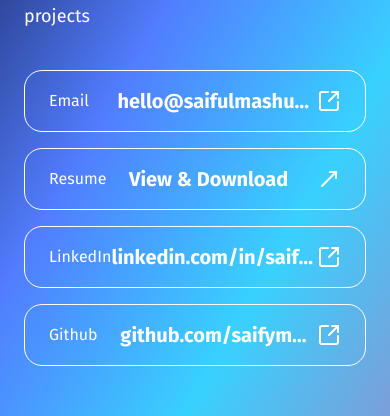
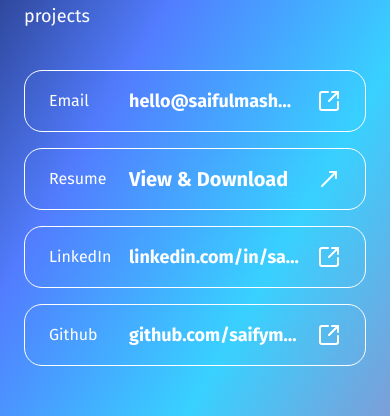
Before and after one commit to saifymatteo/saifymatteo, a Next.js app in the folder nextjs/: page /contact in a window 390 px wide. Shown: the part 206-622 px from the top of the page. Built offline with nearby package versions, Linux system fonts and the light colour scheme.

Commit message:
[nextjs] fix(style): more UI with padding and underline

```diff
--- a/nextjs/app/components/home_hero.tsx
+++ b/nextjs/app/components/home_hero.tsx
@@ -58,19 +58,15 @@
   );
 }
 
-function SoftwareEngineerPill() {
-  return <Pill>Software Engineer</Pill>;
-}
-
 export default function HomeHero() {
   return (
     <PageHero innerClassName="flex flex-col items-center gap-6 px-6 pt-12 sm:flex-row sm:gap-14 sm:pb-0">
       <motion.p
         {...fadeUp}
         transition={{ delay: 0.32, duration: 0.3 }}
-        className="top-5 right-6 z-10 sm:absolute xl:right-0"
+        className="top-8 right-6 z-10 sm:absolute xl:right-0"
       >
-        <SoftwareEngineerPill />
+        <Pill>Software Engineer</Pill>
       </motion.p>
       <Intro />
       <motion.div
--- a/nextjs/app/contact/page.tsx
+++ b/nextjs/app/contact/page.tsx
@@ -78,13 +78,13 @@
                   rel={
                     contact.href.startsWith('http') ? 'noreferrer' : undefined
                   }
-                  className="group flex flex-row items-center justify-between rounded-2xl border border-white px-6 py-4 backdrop-blur-sm transition-colors"
+                  className="group flex flex-row items-center justify-between gap-4 rounded-2xl border border-white px-6 py-4 backdrop-blur-sm transition-colors"
                 >
                   <span className="flex min-w-0 flex-row items-center">
-                    <span className="w-20 text-base font-normal text-white">
+                    <span className="w-20 shrink-0 text-base font-normal text-white">
                       {contact.label}
                     </span>
-                    <span className="underline-slide min-w-0 truncate text-xl font-bold text-white">
+                    <span className="underline-slide min-w-0 truncate text-lg font-bold text-white sm:text-xl">
                       {contact.value}
                     </span>
                   </span>
--- a/nextjs/app/projects/[slug]/components/case_study.tsx
+++ b/nextjs/app/projects/[slug]/components/case_study.tsx
@@ -17,7 +17,7 @@
 export function CaseStudyHero({ project }: { project: Project }) {
   return (
     <PageHero className="px-6 pt-12 pb-16 sm:pt-16">
-      <div className="flex flex-col items-center gap-8 text-center sm:flex-row sm:items-center sm:gap-14 sm:text-left">
+      <div className="flex flex-col items-center gap-8 text-center sm:items-center sm:gap-14 lg:flex-row lg:text-left">
         <Image
           src={project.logoDark ? project.logoDark : project.logo}
           width={500}
@@ -29,7 +29,7 @@
           <h1 className="text-5xl font-bold text-white">{project.title}</h1>
           <p className="text-[26px] font-bold text-white">{project.tagline}</p>
           <p className="max-w-2xl text-base text-white">{project.summary}</p>
-          <div className="mt-2 flex flex-wrap justify-center gap-4 sm:justify-start">
+          <div className="mt-2 flex flex-wrap justify-center gap-4 lg:justify-start">
             {project.links.map((link) => (
               <Link
                 key={link.label}
--- a/nextjs/components/components.css
+++ b/nextjs/components/components.css
@@ -26,11 +26,16 @@
 
 @utility underline-slide {
   position: relative;
+  /* The ::after paints 0.2rem below the content; keep that area inside the
+     padding box so overflow-hidden users (e.g. Tailwind's `truncate`) can't
+     clip the line away. Negative margin keeps layout spacing unchanged. */
+  padding-bottom: 0.2rem;
+  margin-bottom: -0.2rem;
   &::after {
     content: '';
     position: absolute;
     inset-inline: 0;
-    bottom: -0.2rem;
+    bottom: 0;
     height: 0.15rem;
     background-color: currentColor;
     transform: scaleX(0);
```
